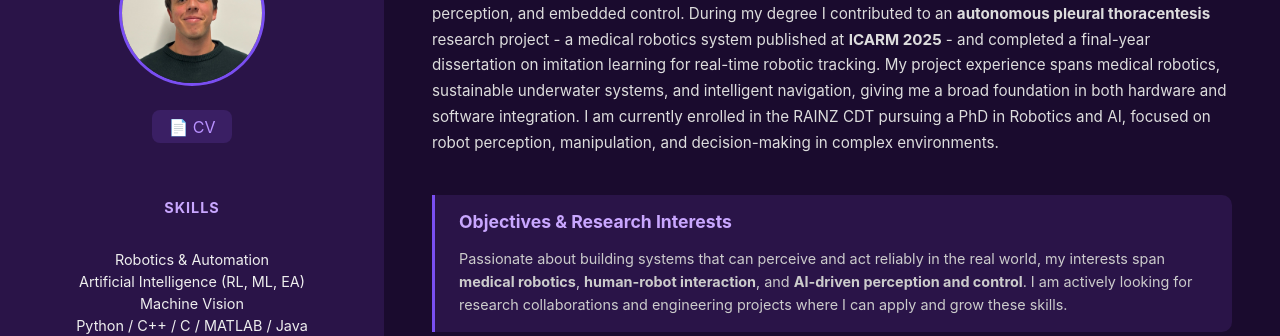
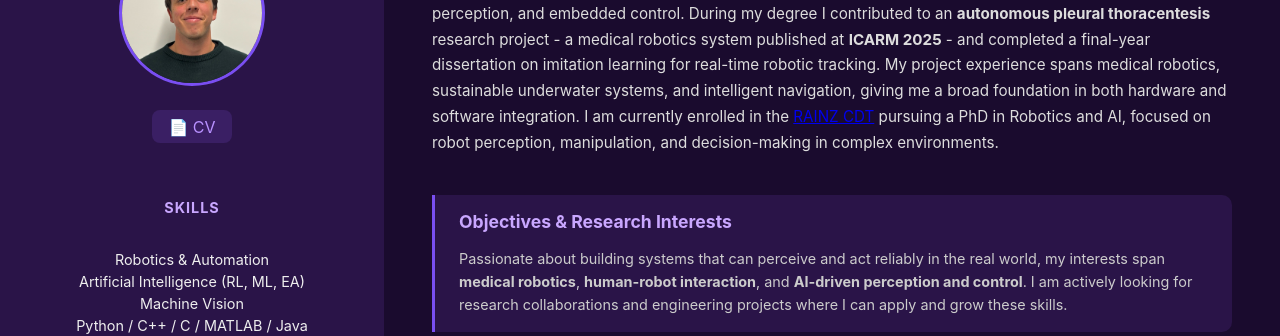
Before and after one commit to joao1324/joao1324.github.io, a Jekyll site: the page built from index.markdown, in a window 1280 px wide and 900 px high. Shown: the part 142-478 px from the top of the window. Built offline with Jekyll 4.4.1, drawn with Linux system fonts in a browser that asks for light colours; nearby versions of some CDN libraries; part of the change alters nothing that is shown.

```diff
--- a/_layouts/portfolio.html
+++ b/_layouts/portfolio.html
@@ -256,7 +256,7 @@
         <strong>ICARM 2025</strong> - and completed a final-year dissertation on imitation learning
         for real-time robotic tracking. My project experience spans medical robotics, sustainable
         underwater systems, and intelligent navigation, giving me a broad foundation in both hardware
-        and software integration. I am currently enrolled in the RAINZ CDT pursuing a PhD in Robotics and AI, focused on robot perception, manipulation, and decision-making in complex environments.
+        and software integration. I am currently enrolled in the <a href="https://www.rainz-cdt.ac.uk/" target="_blank">RAINZ CDT</a> pursuing a PhD in Robotics and AI, focused on robot perception, manipulation, and decision-making in complex environments.
       </p>
     </div>
 
```
